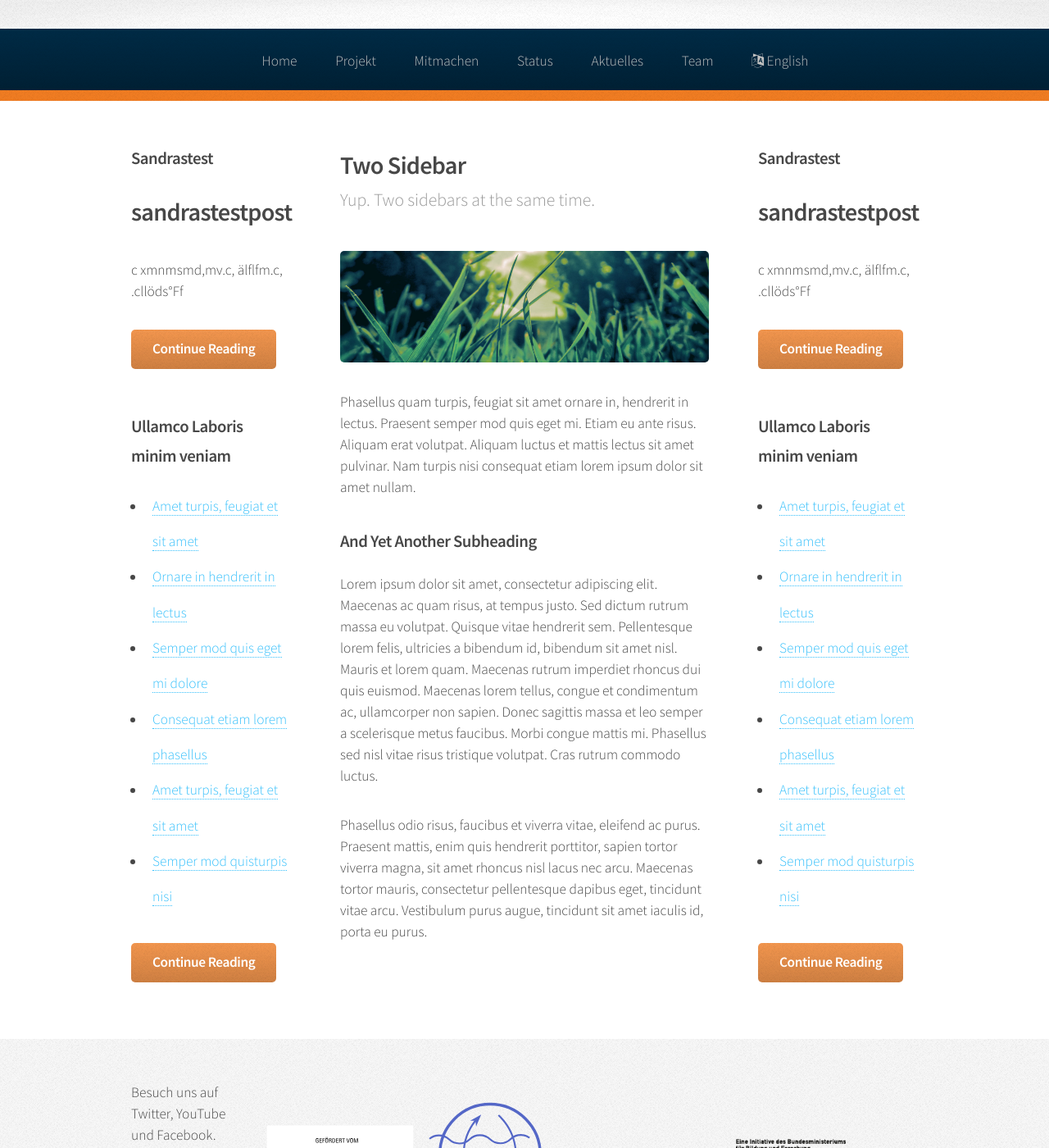
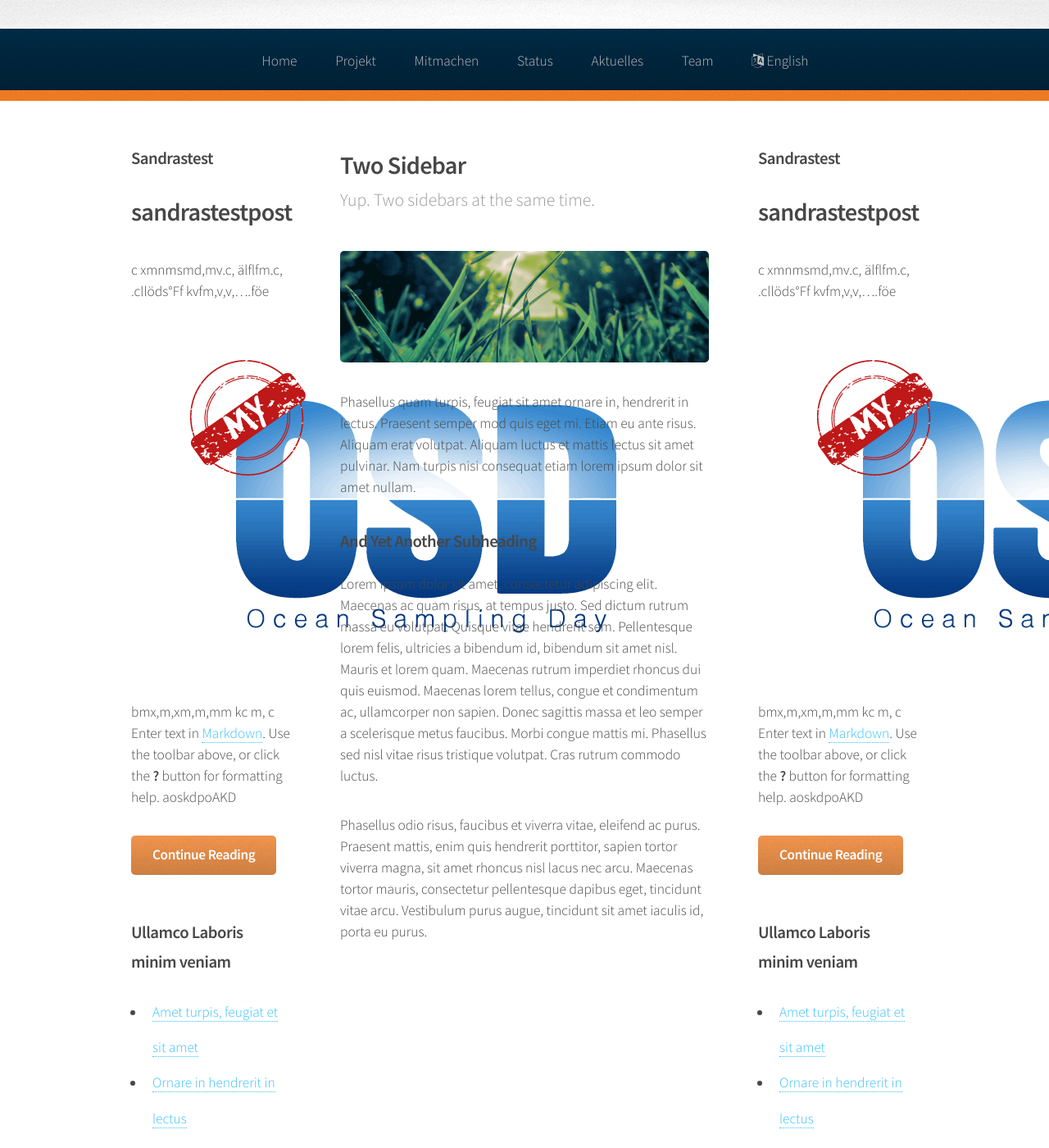
Before and after one commit to myosd/myosd.github.io, a Jekyll site: the page built from tmp/two-sidebar.html, in a window 1280 px wide and 1400 px high. Shown: the whole window at 82% size. Built offline with Jekyll 4.4.1, drawn with Linux system fonts in a browser that asks for light colours.

Commit message:
geändert2.0

```diff
--- a/_posts/2016-03-15-sandrastest.md
+++ b/_posts/2016-03-15-sandrastest.md
@@ -4,9 +4,14 @@ published: true
 
 
 
+
+
 ## sandrastestpost
 c xmnmsmd,mv.c, älflfm.c, .cllöds°Ff
-
+kvfm,v,v,....föe
+![MyOSD Logo]({{site.baseurl}}/assets/images/MyOSD-logo_transp_Hintergrund.png)
+bmx,m,xm,m,mm kc m, c
+Enter text in [Markdown](http://daringfireball.net/projects/markdown/). Use the toolbar above, or click the **?** button for formatting help.
 aoskdpoAKD
 
 OKSAPDOKa
```
